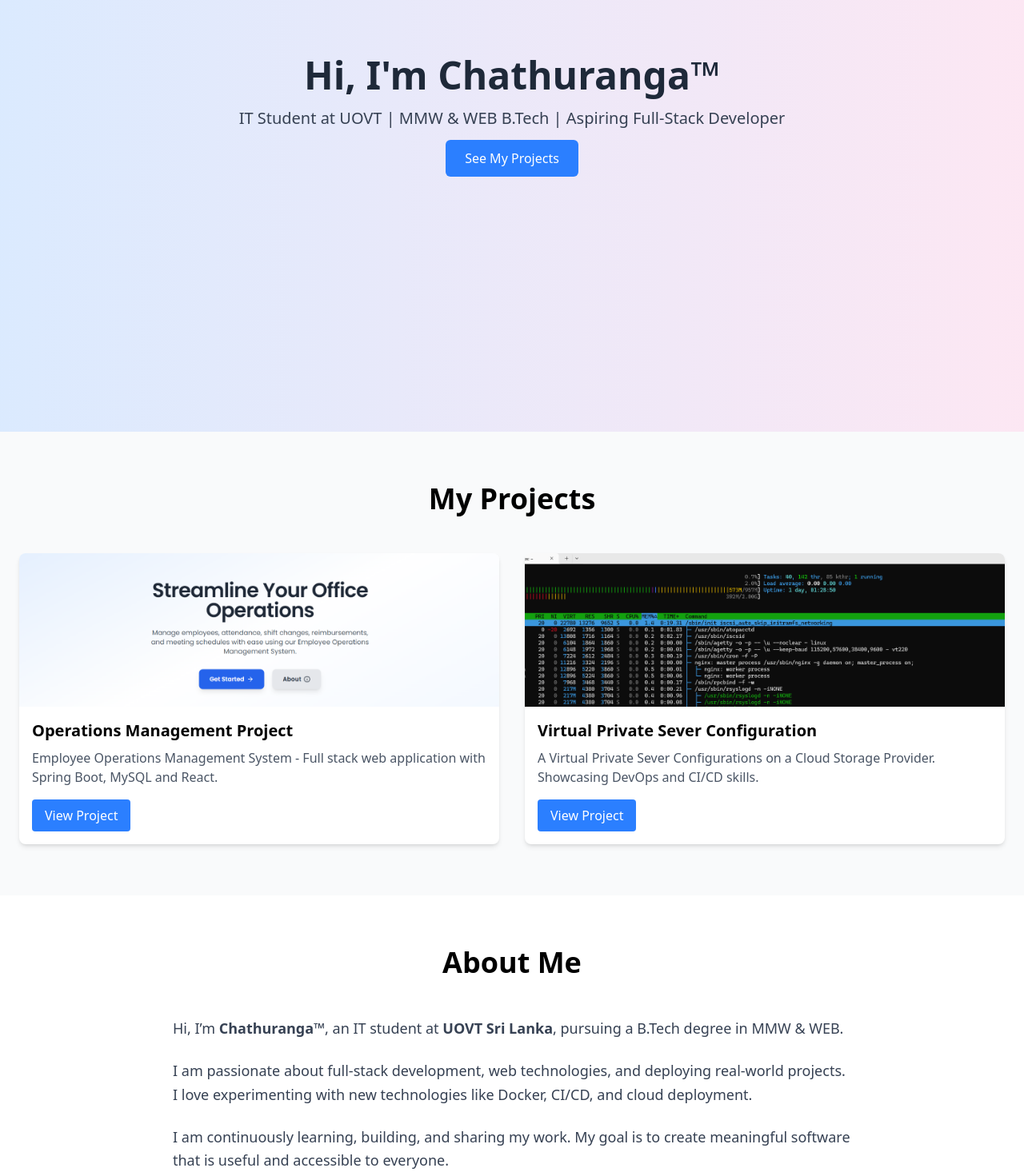
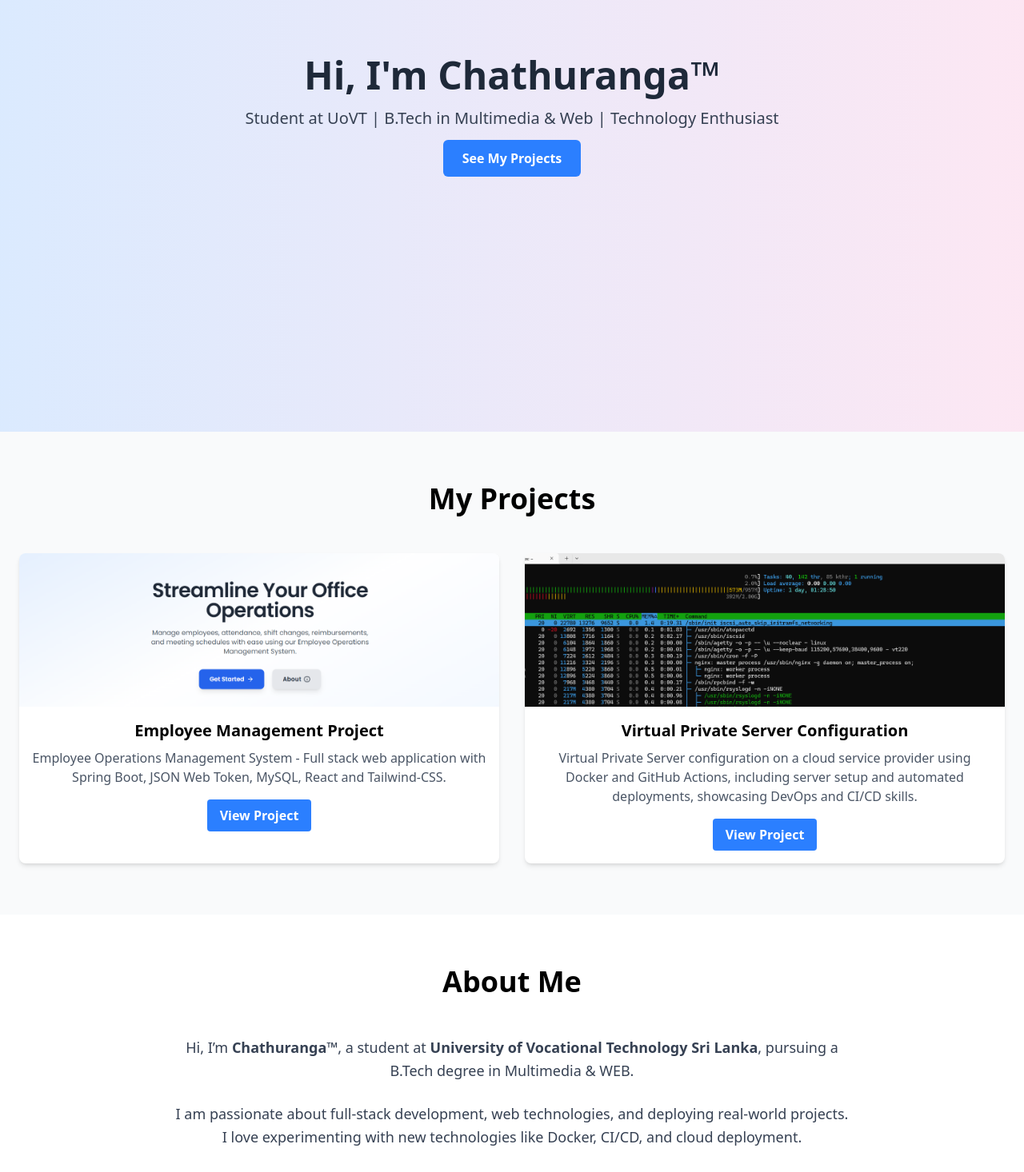
Before and after one commit to chathurangaFromUovt/my-portfolio, a React (Vite) app: page / in a window 1280 px wide. Shown: the part 260-1726 px from the top of the page at 80% size. Built offline with nearby package versions, Linux system fonts and the light colour scheme.

Commit message:
spelling-errors

```diff
--- a/src/components/About.jsx
+++ b/src/components/About.jsx
@@ -5,13 +5,13 @@ export default function About() {
         <section id="about" className="py-16 bg-white">
             <div className="container mx-auto px-6 max-w-4xl">
                 <h2 className="text-4xl font-bold text-center mb-12">About Me</h2>
-                <p className="text-gray-700 text-lg leading-relaxed mb-6">
-                    Hi, I’m <strong>Chathuranga™</strong>, an IT student at <strong>UOVT Sri Lanka</strong>, pursuing a B.Tech degree in MMW & WEB.
+                <p className="text-gray-700 text-lg leading-relaxed mb-6 text-center">
+                    Hi, I’m <strong>Chathuranga™</strong>, a student at <strong>University of Vocational Technology Sri Lanka</strong>, pursuing a B.Tech degree in Multimedia & WEB.
                 </p>
-                <p className="text-gray-700 text-lg leading-relaxed mb-6">
+                <p className="text-gray-700 text-lg leading-relaxed mb-6 text-center">
                     I am passionate about full-stack development, web technologies, and deploying real-world projects. I love experimenting with new technologies like Docker, CI/CD, and cloud deployment.
                 </p>
-                <p className="text-gray-700 text-lg leading-relaxed">
+                <p className="text-gray-700 text-lg leading-relaxed text-center">
                     I am continuously learning, building, and sharing my work. My goal is to create meaningful software that is useful and accessible to everyone.
                 </p>
             </div>
--- a/src/components/Contact.jsx
+++ b/src/components/Contact.jsx
@@ -18,10 +18,11 @@ export default function Contact() {
     return (
         <section id="contact" className="py-16 bg-gray-50">
             <div className="container mx-auto px-6 max-w-3xl">
-                <h2 className="text-4xl font-bold text-center mb-12">Contact Me</h2>
+                <h2 className="text-4xl font-bold text-center mb-2">Contact Me</h2>
+                <p className="text-sm text-center mb-12">chathurangafromuovt@gmail.com</p>
 
                 {submitted ? (
-                    <p className="text-green-500 text-center text-lg">Thank you! I will get back to you soon.</p>
+                    <p className="text-blue-500 text-center font-bold text-lg">Thank you! I will get back to you soon.</p>
                 ) : (
                     <form onSubmit={handleSubmit} className="space-y-6">
                         <div>
@@ -60,7 +61,7 @@ export default function Contact() {
                         <div className="text-center">
                             <button
                                 type="submit"
-                                className="bg-blue-500 text-white px-6 py-3 rounded hover:bg-blue-600 transition"
+                                className="font-bold bg-blue-500 text-white px-6 py-3 rounded hover:bg-blue-600 transition"
                             >
                                 Send Message
                             </button>
--- a/src/components/Hero.jsx
+++ b/src/components/Hero.jsx
@@ -5,8 +5,8 @@ export default function Hero() {
         <section id="home" className="min-h-screen flex items-center justify-center bg-gradient-to-r from-blue-100 to-pink-100">
             <div className="text-center px-4">
                 <h1 className="text-5xl font-bold text-gray-800 mb-4">Hi, I'm Chathuranga™</h1>
-                <p className="text-xl text-gray-700 mb-6">IT Student at UOVT | MMW & WEB B.Tech | Aspiring Full-Stack Developer</p>
-                <a href="#projects" className="bg-blue-500 text-white px-6 py-3 rounded-md hover:bg-blue-600 transition">See My Projects</a>
+                <p className="text-xl text-gray-700 mb-6">Student at UoVT | B.Tech in Multimedia & Web | Technology Enthusiast</p>
+                <a href="#projects" className="bg-blue-500 font-bold text-white px-6 py-3 rounded-md hover:bg-blue-600 transition">See My Projects</a>
             </div>
         </section>
     );}
--- a/src/components/ProjectCard.jsx
+++ b/src/components/ProjectCard.jsx
@@ -12,7 +12,7 @@ export default function ProjectCard({ title, description, image, link }) {
                         href={link}
                         target="_blank"
                         rel="noopener noreferrer"
-                        className="inline-block bg-blue-500 text-white px-4 py-2 rounded hover:bg-blue-600 transition"
+                        className="font-bold inline-block bg-blue-500 text-white px-4 py-2 rounded hover:bg-blue-600 transition"
                     >
                         View Project
                     </a>
--- a/src/components/Projects.jsx
+++ b/src/components/Projects.jsx
@@ -6,14 +6,14 @@ import VPSImage from '../assets/vps.png';   // placeholder image
 export default function Projects() {
     const projects = [
         {
-            title: "Operations Management Project",
-            description: "Employee Operations Management System - Full stack web application with Spring Boot, MySQL and React.",
+            title: "Employee Management Project",
+            description: "Employee Operations Management System - Full stack web application with Spring Boot, JSON Web Token, MySQL, React and Tailwind-CSS.",
             image: EOMSImage,
             link: "http://144.24.101.223/",
         },
         {
-            title: "Virtual Private Sever Configuration",
-            description: "A Virtual Private Sever Configurations on a Cloud Storage Provider. Showcasing DevOps and CI/CD skills.",
+            title: "Virtual Private Server Configuration",
+            description: "Virtual Private Server configuration on a cloud service provider using Docker and GitHub Actions, including server setup and automated deployments, showcasing DevOps and CI/CD skills.",
             image: VPSImage,
             link: "https://github.com/chathurangaFromUovt/my-portfolio",
         },
@@ -23,7 +23,7 @@ export default function Projects() {
         <section id="projects" className="bg-gray-50 py-16">
             <div className="container mx-auto px-6">
                 <h2 className="text-4xl font-bold text-center mb-12">My Projects</h2>
-                <div className="grid md:grid-cols-2 gap-8">
+                <div className="grid md:grid-cols-2 gap-8 text-center">
                     {projects.map((project, index) => (
                         <ProjectCard
                             key={index}
```
